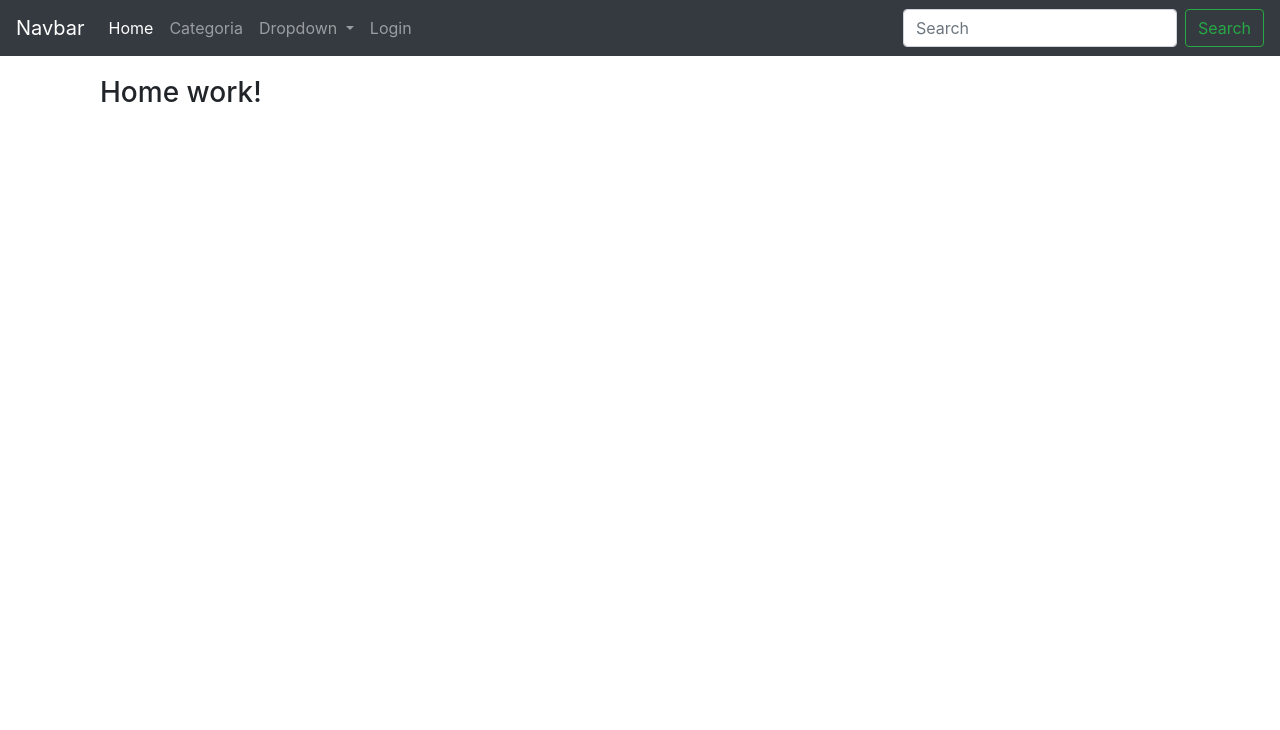
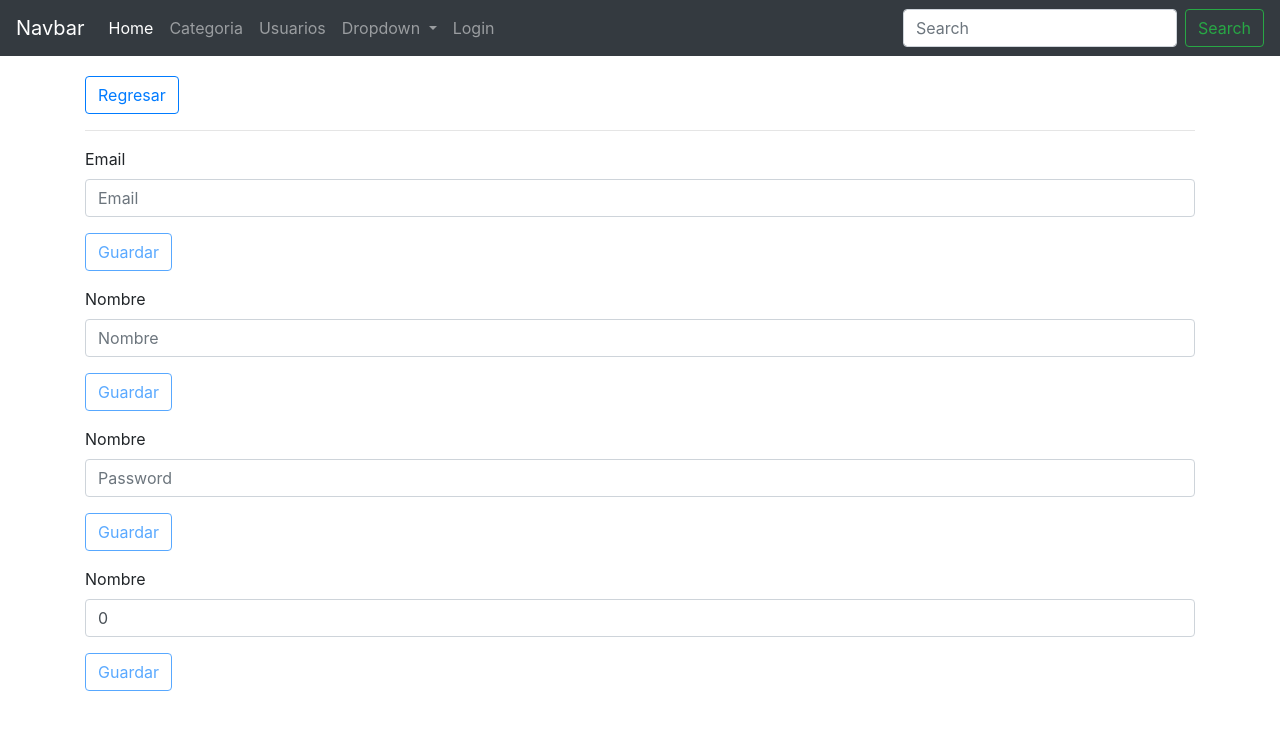
Before and after one commit to EdwinTumax/FRONTOFFICE-Ventas, an Angular app: page /#/usuario-add in a window 1280 px wide. Before the commit this address led to /#/home. Shown: the top 730 px of the page. Built offline with nearby package versions, Linux system fonts and the light colour scheme; sample sign-in values are in the browser's storage.

Commit message:
Creacion de vista y formulario de Usuarios

```diff
--- a/src/app/app.module.ts
+++ b/src/app/app.module.ts
@@ -46,7 +46,7 @@ import { AddUpdateUsuarioComponent } from './components/usuario/add-update-usuar
     HttpClientModule,
     RouterModule.forRoot(ROUTES, { useHash: true})
   ],
-  providers: [CategoriaService, LoginService],
+  providers: [CategoriaService, LoginService, UsuarioService],
   bootstrap: [AppComponent]
 })
 export class AppModule { }
--- a/src/app/app.routes.ts
+++ b/src/app/app.routes.ts
@@ -1,6 +1,8 @@
 import { RouterModule, Routes } from '@angular/router';
 import { HomeComponent } from './components/home/home.component';
 import { CategoriaComponent } from './components/categoria/categoria.component';
+import { AddUpdateUsuarioComponent } from './components/usuario/add-update-usuario/add-update-usuario.component';
+import { UsuarioComponent } from './components/usuario/usuario.component';
 import { AddUpdateCategoriaComponent } from './components/categoria/add-update-categoria/add-update-categoria.component';
 import { LoginComponent } from './components/login/login.component';
 
@@ -9,6 +11,9 @@ export const ROUTES: Routes = [
     { path: 'categoria', component: CategoriaComponent },
     { path: 'categoria-add', component: AddUpdateCategoriaComponent },
     { path: 'categoria-update/:id', component: AddUpdateCategoriaComponent },
+    { path: 'usuario', component: UsuarioComponent },
+    { path: 'usuario-add', component: AddUpdateUsuarioComponent },
+    { path: 'usuario-update/:id', component: AddUpdateUsuarioComponent },
     { path: 'login', component: LoginComponent },
     { path: '**', pathMatch: 'full', redirectTo: 'home' }
 ];
--- a/src/app/components/shared/navbar/navbar.component.html
+++ b/src/app/components/shared/navbar/navbar.component.html
@@ -11,6 +11,9 @@
       </li>
       <li class="nav-item">
         <a class="nav-link" [routerLink]="['/categoria']">Categoria</a>
+      </li>
+      <li class="nav-item">
+        <a class="nav-link" [routerLink]="['/usuario']">Usuarios</a>
       </li>
       <li class="nav-item dropdown">
         <a class="nav-link dropdown-toggle" href="#" id="navbarDropdown" role="button" data-toggle="dropdown" aria-haspopup="true" aria-expanded="false">
--- a/src/app/components/usuario/add-update-usuario/add-update-usuario.component.html
+++ b/src/app/components/usuario/add-update-usuario/add-update-usuario.component.html
@@ -13,13 +13,33 @@
       </div>
     </form>
   </div>
-</div>
-<div class="row">
   <div class="col-md-12">
     <form (ngSubmit) = "guardar()" #forma = "ngForm">
       <div class="form-group">
-        <label for="txtNombre">Email</label>
-        <input placeholder="Email" name="txtEmail" [(ngModel)]="usuario.email" required class="form-control" id="txtEmail" type="text">
+        <label for="txtNombre">Nombre</label>
+        <input placeholder="Nombre" name="txtNombre" [(ngModel)]="usuario.nombre" required class="form-control" id="txtNombre" type="text">
+      </div>
+      <div class="form-group">
+        <button [disabled]= "!forma.valid" type="submit" class="btn btn-outline-primary">Guardar</button>
+      </div>
+    </form>
+  </div>
+  <div class="col-md-12">
+    <form (ngSubmit) = "guardar()" #forma = "ngForm">
+      <div class="form-group">
+        <label for="txtPassword">Nombre</label>
+        <input placeholder="Password" name="txtPassword" [(ngModel)]="usuario.password" required class="form-control" id="txtPassword" type="text">
+      </div>
+      <div class="form-group">
+        <button [disabled]= "!forma.valid" type="submit" class="btn btn-outline-primary">Guardar</button>
+      </div>
+    </form>
+  </div>
+  <div class="col-md-12">
+    <form (ngSubmit) = "guardar()" #forma = "ngForm">
+      <div class="form-group">
+        <label for="txtCodigoRol">Nombre</label>
+        <input placeholder="CodigoRol" name="txtCodigoRol" [(ngModel)]="usuario.codigoRol" required class="form-control" id="txtCodigoRol" type="number">
       </div>
       <div class="form-group">
         <button [disabled]= "!forma.valid" type="submit" class="btn btn-outline-primary">Guardar</button>
--- a/src/app/components/usuario/usuario.component.html
+++ b/src/app/components/usuario/usuario.component.html
@@ -10,7 +10,7 @@
       <th scope="col">EMAIL</th>
       <th scope="col">NOMBRE</th>
       <th scope="col">PASSWORD</th>
-      <th scope="col">ROL</th>
+      <th scope="col">CODIGO DE ROL</th>
       <th scope="col">OPCIONES</th>
     </tr>
   </thead>
```
